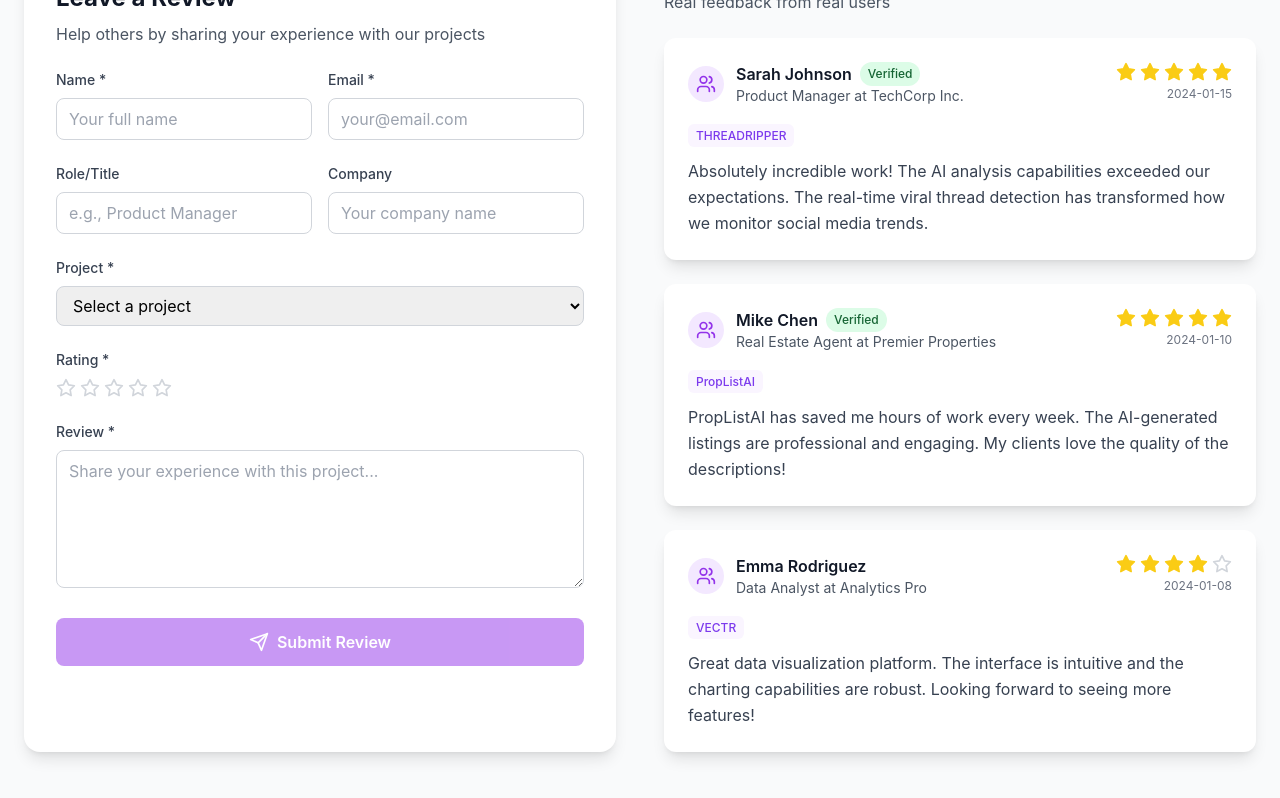
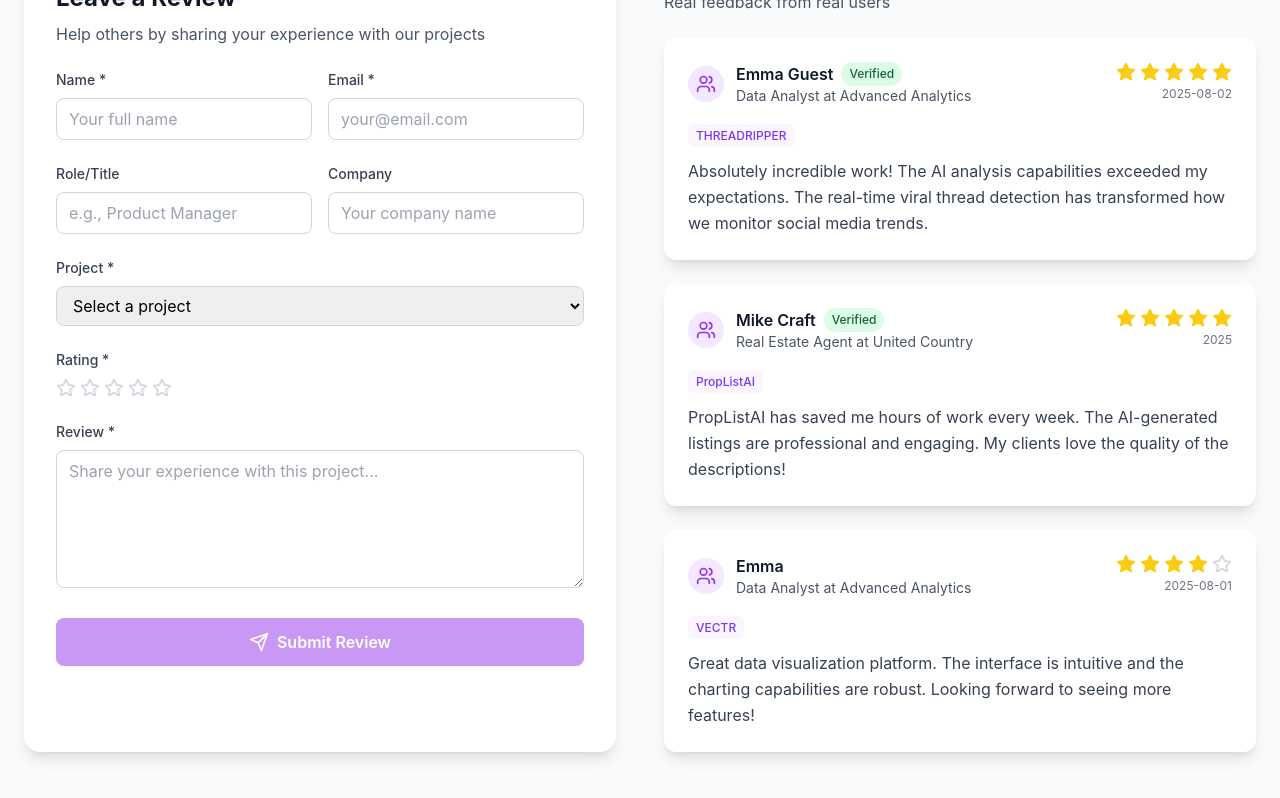
Before and after one commit to LMW-Labs/lmwlabs.faith, a React (Create React App) app: page / in a window 1280 px wide. Both pictures are taken after a click on the button "Leave a Review". Shown: the part 550-1348 px from the top of the page. Built offline with nearby package versions, Linux system fonts and the light colour scheme.

Commit message:
added reviews

```diff
--- a/src/components/pages/ReviewsPage.jsx
+++ b/src/components/pages/ReviewsPage.jsx
@@ -19,35 +19,35 @@
   const existingReviews = [
     {
       id: 1,
-      name: 'Sarah Johnson',
-      role: 'Product Manager',
-      company: 'TechCorp Inc.',
+      name: 'Emma Guest',
+      role: 'Data Analyst',
+      company: 'Advanced Analytics',
       project: 'THREADRIPPER',
       rating: 5,
-      review: 'Absolutely incredible work! The AI analysis capabilities exceeded our expectations. The real-time viral thread detection has transformed how we monitor social media trends.',
-      date: '2024-01-15',
+      review: 'Absolutely incredible work! The AI analysis capabilities exceeded my expectations. The real-time viral thread detection has transformed how we monitor social media trends.',
+      date: '2025-08-02',
       verified: true
     },
     {
       id: 2,
-      name: 'Mike Chen',
+      name: 'Mike Craft',
       role: 'Real Estate Agent',
-      company: 'Premier Properties',
+      company: 'United Country',
       project: 'PropListAI',
       rating: 5,
       review: 'PropListAI has saved me hours of work every week. The AI-generated listings are professional and engaging. My clients love the quality of the descriptions!',
-      date: '2024-01-10',
+      date: '2025',
       verified: true
     },
     {
       id: 3,
-      name: 'Emma Rodriguez',
+      name: 'Emma ',
       role: 'Data Analyst',
-      company: 'Analytics Pro',
+      company: 'Advanced Analytics',
       project: 'VECTR',
       rating: 4,
       review: 'Great data visualization platform. The interface is intuitive and the charting capabilities are robust. Looking forward to seeing more features!',
-      date: '2024-01-08',
+      date: '2025-08-01',
       verified: false
     }
   ];
```
